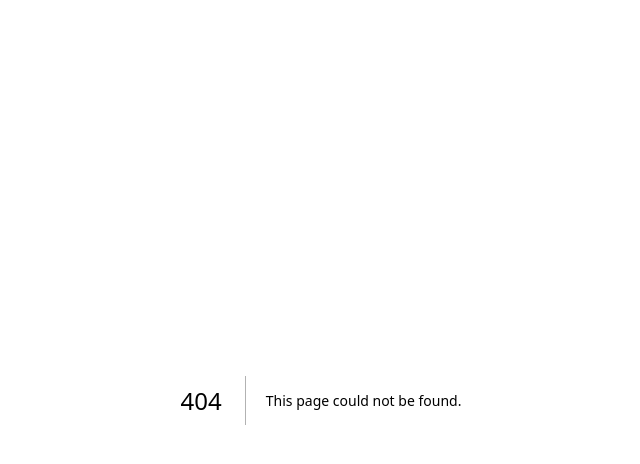
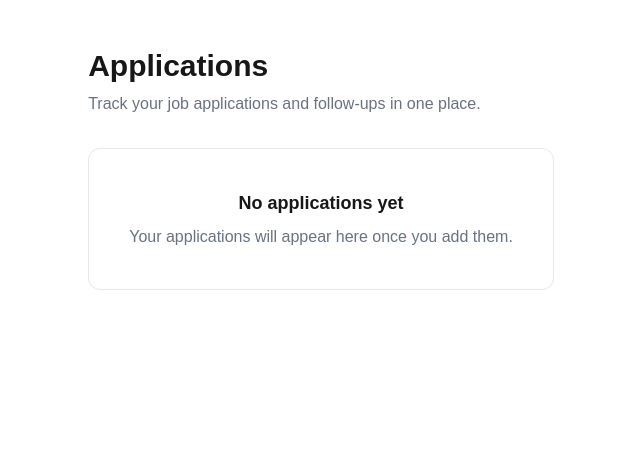
Before and after one commit to Arissj4/ApplyFlow, a Next.js app: page /applications in a window 1280 px wide. Before the commit this address had no page. Shown: the top 464 px of the page, without its empty margins (319-959 px from the left). Built offline with nearby package versions, Linux system fonts and the light colour scheme.

Commit message:
feat: Implemented Applications page

```diff
--- /dev/null
+++ b/src/app/applications/page.tsx
@@ -0,0 +1,23 @@
+
+
+export default function ApplicationsPage() {
+    return(
+        <main
+            className={"mx-auto max-w-5xl px-6 py-12"}
+        >
+            <header>
+                <h1 className="text-3xl font-bold">Applications</h1>
+                <p className="mt-2 text-gray-500">
+                    Track your job applications and follow-ups in one place.
+                </p>
+            </header>
+
+            <section className="mt-8 rounded-xl border border-gray-200 p-10 text-center">
+                <h2 className="text-lg font-semibold">No applications yet</h2>
+                <p className="mt-2 text-gray-500">
+                    Your applications will appear here once you add them.
+                </p>
+            </section>
+        </main>
+    );
+};
```
